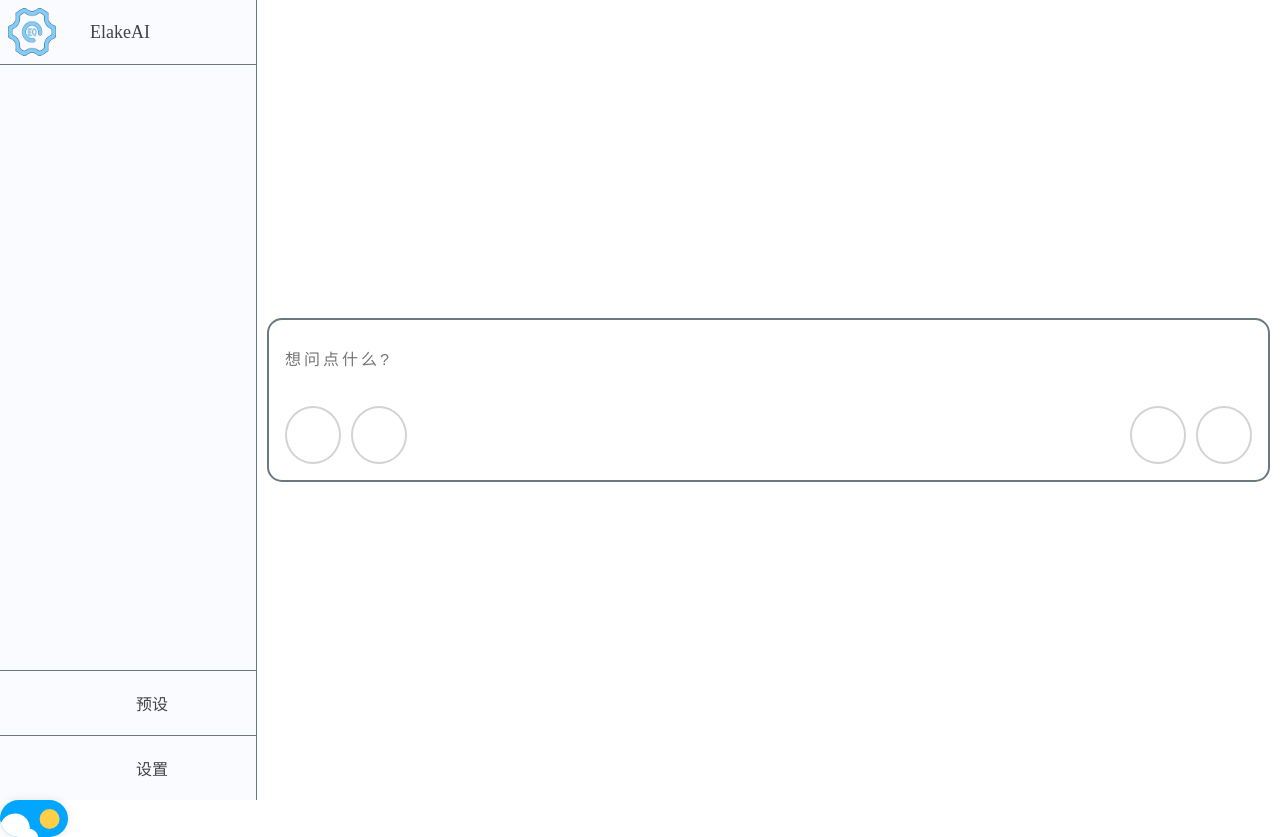
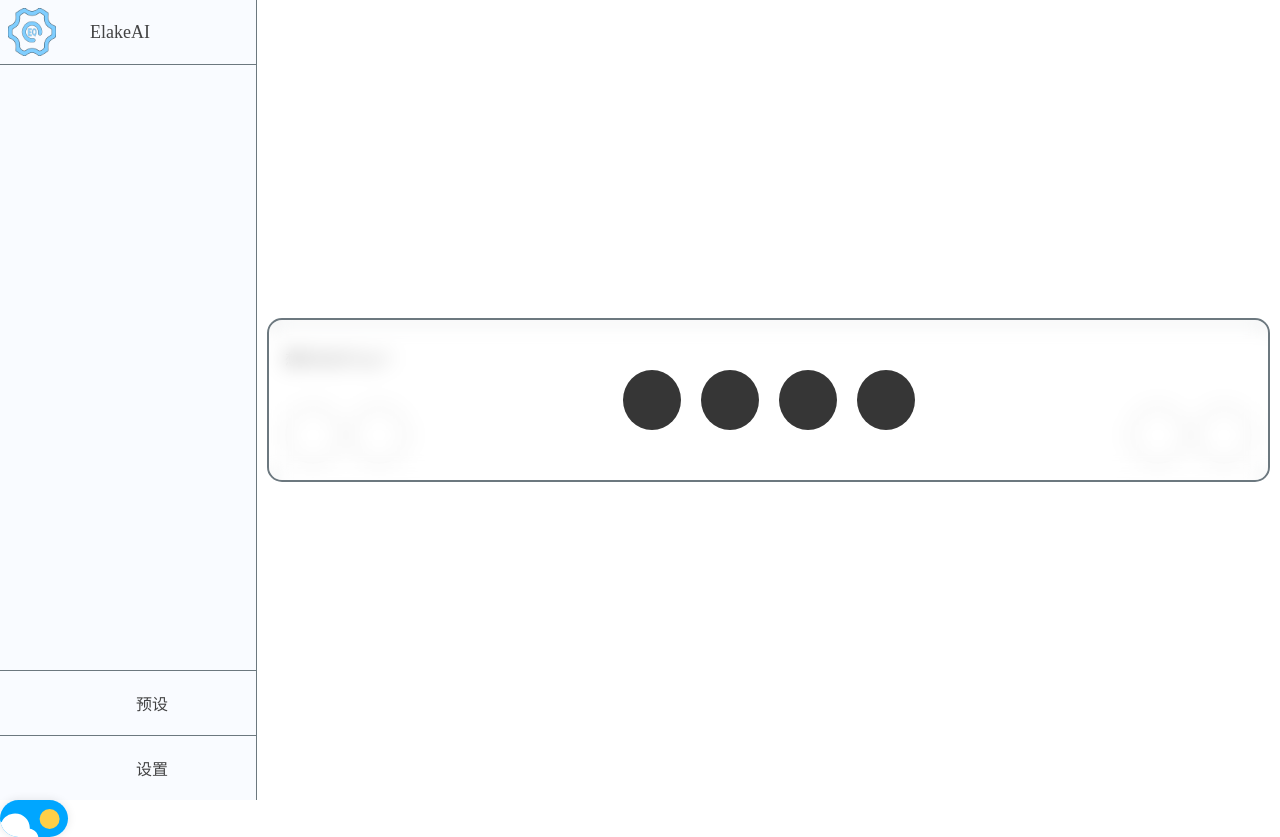
Before and after one commit to Erhai-lake/ElakeAI, a Vue app: page / in a window 1280 px wide. Both pictures are taken after a click on the label 313 px from the left and 434 px from the top of the page. Built offline with nearby package versions, Linux system fonts and the light colour scheme.

Commit message:
feat(components): 添加 AIInput 组件的附件功能
- 新增附件栏，包括拍照、相册、文件等功能
- 优化附件按钮样式，增加主题颜色支持
- 调整输入框和按钮布局，提高用户体验
- 更新图标和样式，使界面更加美观

```diff
--- a/public/index.html
+++ b/public/index.html
@@ -5,7 +5,7 @@
     <meta http-equiv="X-UA-Compatible" content="IE=edge">
     <meta name="viewport" content="width=device-width,initial-scale=1.0">
     <link rel="icon" href="<%= BASE_URL %>favicon.ico">
-    <script src="//at.alicdn.com/t/c/font_4912287_vdyn161wi1m.js"></script>
+    <script src="//at.alicdn.com/t/c/font_4912287_gd6uqh2r5we.js"></script>
     <title><%= htmlWebpackPlugin.options.title %></title>
 </head>
 <body>
--- a/src/assets/styles/theme.less
+++ b/src/assets/styles/theme.less
@@ -6,10 +6,6 @@
   --scrollbar-thumb-color: rgba(193, 193, 193, 0.6);
   // 滚动条滑块悬停颜色
   --scrollbar-thumb-hover-color: rgba(168, 168, 168, 0.78);
-  // 工具提示背景颜色
-  --tooltips-background-color: #ffffff;
-  // 工具提示边框颜色
-  --tooltips-border-color: #000000;
   // 背景颜色
   --background-color: #ffffff;
   // 文字颜色
@@ -26,6 +22,11 @@
   --chat-input-button-border-color: #d3d3d3;
   // 聊天输入框按钮悬停阴影颜色
   --chat-input-button-hover-shadow-color: rgba(0, 0, 0, 0.2);
+  // 聊天输入框附件按钮背景颜色
+  --chat-input-attachment-button-background-color: #363636;
+  // 聊天输入框附件按钮文字颜色
+  --chat-input-attachment-button-text-color: #d3d3d3;
+
 }
 
 /* 深夜主题 */
@@ -36,10 +37,6 @@
   --scrollbar-thumb-color: rgba(93, 93, 93, 0.8);
   // 滚动条滑块悬停颜色
   --scrollbar-thumb-hover-color: rgba(0, 0, 0, 0.6);
-  // 工具提示背景颜色
-  --tooltips-background-color: #000000;
-  // 工具提示边框颜色
-  --tooltips-border-color: #ffffff;
   // 背景颜色
   --background-color: #292A2D;
   // 文字颜色
@@ -56,6 +53,10 @@
   --chat-input-button-border-color: #393939;
   // 聊天输入框按钮悬停阴影颜色
   --chat-input-button-hover-shadow-color: rgba(255, 255, 255, 0.2);
+  // 聊天输入框附件按钮背景颜色
+  --chat-input-attachment-button-background-color: #d3d3d3;
+  // 聊天输入框附件按钮文字颜色
+  --chat-input-attachment-button-text-color: #363636;
 }
 
 * {
--- a/src/components/AIInput.vue
+++ b/src/components/AIInput.vue
@@ -24,10 +24,40 @@ export default defineComponent({
 
 <template>
     <div class="AIInput">
+        <!--附件栏-->
+        <input id="Appendix" type="checkbox"/>
+        <div class="AppendixBar">
+            <!--关闭-->
+            <label for="Appendix">
+                <svg class="icon" aria-hidden="true">
+                    <use xlink:href="#icon-Close"></use>
+                </svg>
+            </label>
+            <!--拍照-->
+            <input type="file" id="Camera" accept="image/*" capture="environment"/>
+            <label for="Camera">
+                <svg class="icon" aria-hidden="true">
+                    <use xlink:href="#icon-Photograph"></use>
+                </svg>
+            </label>
+            <!--相册-->
+            <input type="file" id="Photos" accept="image/*"/>
+            <label for="Photos">
+                <svg class="icon" aria-hidden="true">
+                    <use xlink:href="#icon-PhotoAlbum"></use>
+                </svg>
+            </label>
+            <!--文件-->
+            <input type="file" id="Files"/>
+            <label for="Files">
+                <svg class="icon" aria-hidden="true">
+                    <use xlink:href="#icon-File"></use>
+                </svg>
+            </label>
+        </div>
         <textarea id="ChatInput" placeholder="想问点什么?" ref="textareaRef"></textarea>
         <div class="ButtonBar">
             <!--附件-->
-            <input id="Appendix" type="checkbox"/>
             <label for="Appendix">
                 <svg class="icon" aria-hidden="true">
                     <use xlink:href="#icon-Link"></use>
@@ -42,13 +72,14 @@ export default defineComponent({
             </label>
             <div></div>
             <!--语音-->
+            <input id="Voice" type="checkbox"/>
             <label for="Voice">
                 <svg class="icon" aria-hidden="true">
                     <use xlink:href="#icon-Microphone-on"></use>
                 </svg>
             </label>
             <!--发送-->
-            <label for="Send">
+            <label for="Send" class="Send">
                 <svg class="icon" aria-hidden="true">
                     <use xlink:href="#icon-Send"></use>
                 </svg>
@@ -67,11 +98,13 @@ export default defineComponent({
 }
 
 .AIInput {
+    position: relative;
     padding: 16px;
     margin: 0 10px;
     width: 100%;
     border: 2px solid var(--border-color);
     border-radius: 15px;
+    overflow: hidden;
     display: flex;
     flex-direction: column;
     justify-content: center;
@@ -100,13 +133,36 @@ export default defineComponent({
             }
         }
 
-        #Search {
-            &:checked + label {
-                border: 2px solid lightskyblue;
-                color: lightskyblue;
-            }
+        .Send {
+            background-color: var(--chat-input-button-send-background-color);
         }
     }
+
+    .AppendixBar {
+        position: absolute;
+        width: 100%;
+        height: 100%;
+        backdrop-filter: blur(10px);
+        display: flex;
+        justify-content: center;
+        align-items: center;
+        gap: 20px;
+
+        label {
+            padding: 15px;
+            border-radius: 50%;
+            border: 2px solid var(--chat-input-attachment-button-border-color);
+            font-size: 14px;
+            color: var(--chat-input-attachment-button-text-color);
+            background-color: var(--chat-input-attachment-button-background-color);
+            cursor: pointer;
+        }
+    }
+}
+
+
+#Appendix, #Camera, #Photos, #Files, #Search, #Voice {
+    display: none;
 }
 
 #ChatInput {
@@ -126,7 +182,20 @@ export default defineComponent({
     }
 }
 
-#Appendix, #Search {
-    display: none;
+#Appendix {
+    & ~ .AppendixBar {
+        display: none;
+    }
+
+    &:checked ~ .AppendixBar {
+        display: flex;
+    }
+}
+
+#Search {
+    &:checked + label {
+        border: 2px solid lightskyblue;
+        color: lightskyblue;
+    }
 }
 </style>
```
